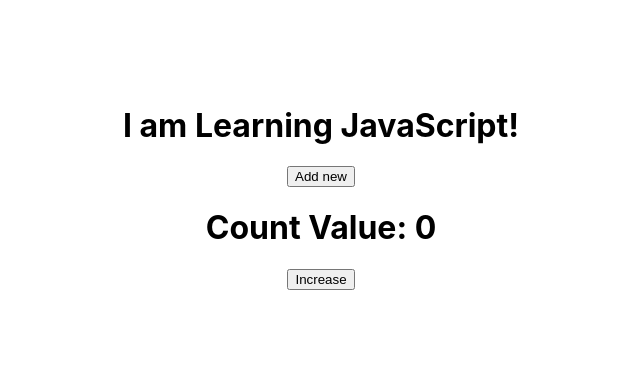
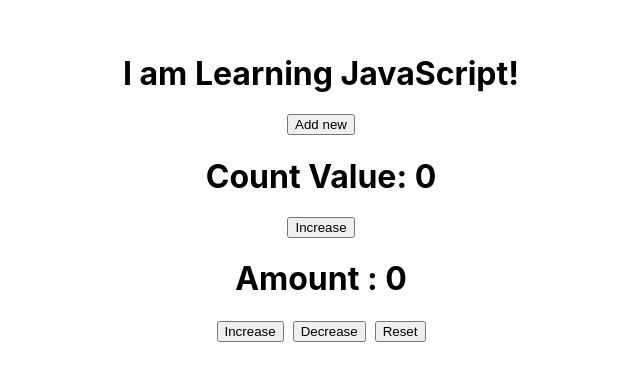
Before and after one commit to amit-negi-23/React-Hooks, a React (Create React App) app: page / in a window 1280 px wide. Shown: the part 213-594 px from the top of the page, without its empty margins (319-959 px from the left). Built offline with nearby package versions, Linux system fonts and the light colour scheme.

Commit message:
Example 3 : useState()

```diff
--- /dev/null
+++ b/src/1_useState/learningHook3.jsx
@@ -0,0 +1,30 @@
+import React, { useState } from "react";
+
+export default function Learning3_useState() {
+
+  const [amount, setAmout] = useState(0);
+
+  const handleIncrease = () => {
+    setAmout((preVal) => {
+      return preVal + 10;
+    });
+  };
+
+  const handleDecrease = () => {
+    setAmout((preVal) => preVal - 10);
+  };
+
+  const handleReset = () => {
+    setAmout(0);
+  };
+  return (
+    <>
+      <h1>Amount : {amount}</h1>
+      <div>
+        <button onClick={handleIncrease}>Increase</button> &nbsp;
+        <button onClick={handleDecrease}>Decrease</button> &nbsp;
+        <button onClick={handleReset}>Reset</button>
+      </div>
+    </>
+  );
+}
--- a/src/App.js
+++ b/src/App.js
@@ -1,5 +1,6 @@
 import Learning_useState from "./1_useState/learningHook";
 import Learning2_useState from "./1_useState/learningHook2";
+import Learning3_useState from "./1_useState/learningHook3";
 import "./App.css";
 
 function App() {
@@ -8,6 +9,7 @@ function App() {
     <div className="container">
       <Learning_useState/>
       <Learning2_useState/>
+      <Learning3_useState/>
     </div>
   );
 }
```
